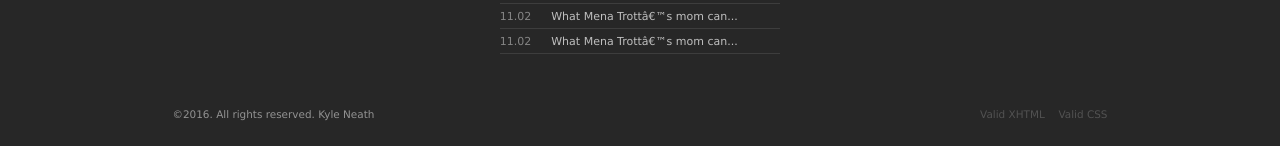
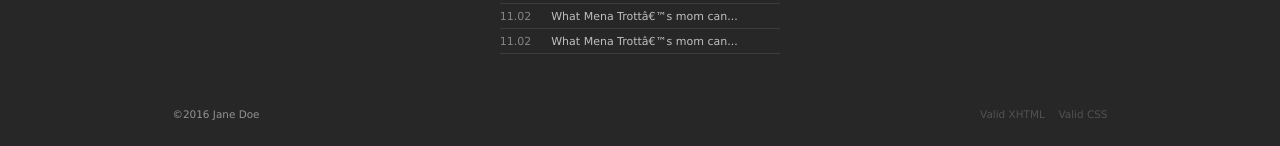
Before and after one commit to vg/hemingway-jekyll, a Jekyll site: the page built from _posts/2012-03-15-layout-author-sidebar-disabled.md, in a window 1280 px wide. Shown: the part 1695-1841 px from the top of the page. Built offline with Jekyll 4.4.1, drawn with Linux system fonts in a browser that asks for light colours.

Commit message:
Update default.html

```diff
--- a/_layouts/default.html
+++ b/_layouts/default.html
@@ -6,8 +6,8 @@
 <body>
 	<div id="header">
 		<div class="inside">
-			<h2><a href="/hemmingway">Signal vs. Noise</a></h2>
-			<p class="description">A blog by 37 Signals</p>
+			<h2><a href="{{ site.url }}{{ site.baseurl }}">{{ site.title }}</a></h2>
+			<p class="description">{{ site.tagline }}</p>
 		</div>
 	</div>
 	<!-- [END] #header -->
@@ -17,7 +17,7 @@
 	<hr class="hide" />
 	<div id="footer">
 		<div class="inside">
-			<p class="copyright">&copy;{{ site.time | date: '%Y' }}. All rights reserved. Kyle Neath</p>
+			<p class="copyright">&copy;{{ site.time | date: '%Y' }} {{ site.author }}</p>
 			<p class="attributes"><a href="#">Valid XHTML</a> <a href="#">Valid CSS</a></p>
 		</div>
 	</div>
```
